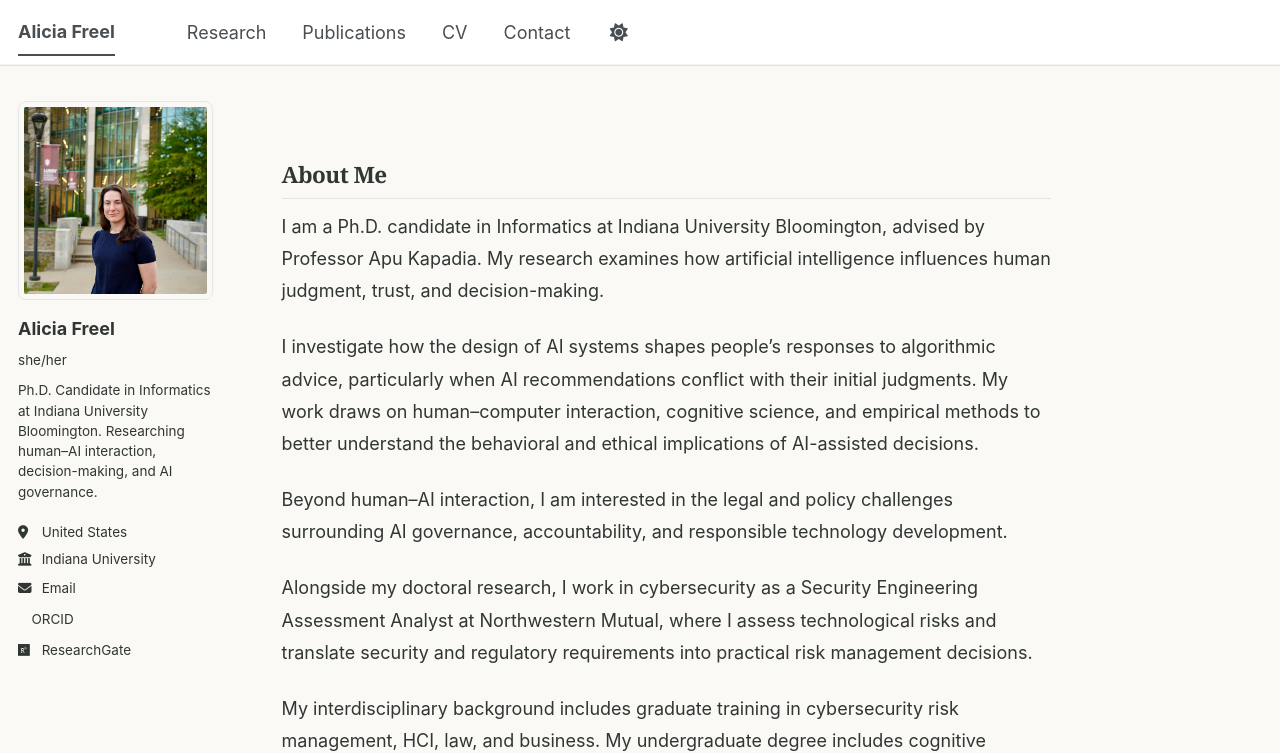
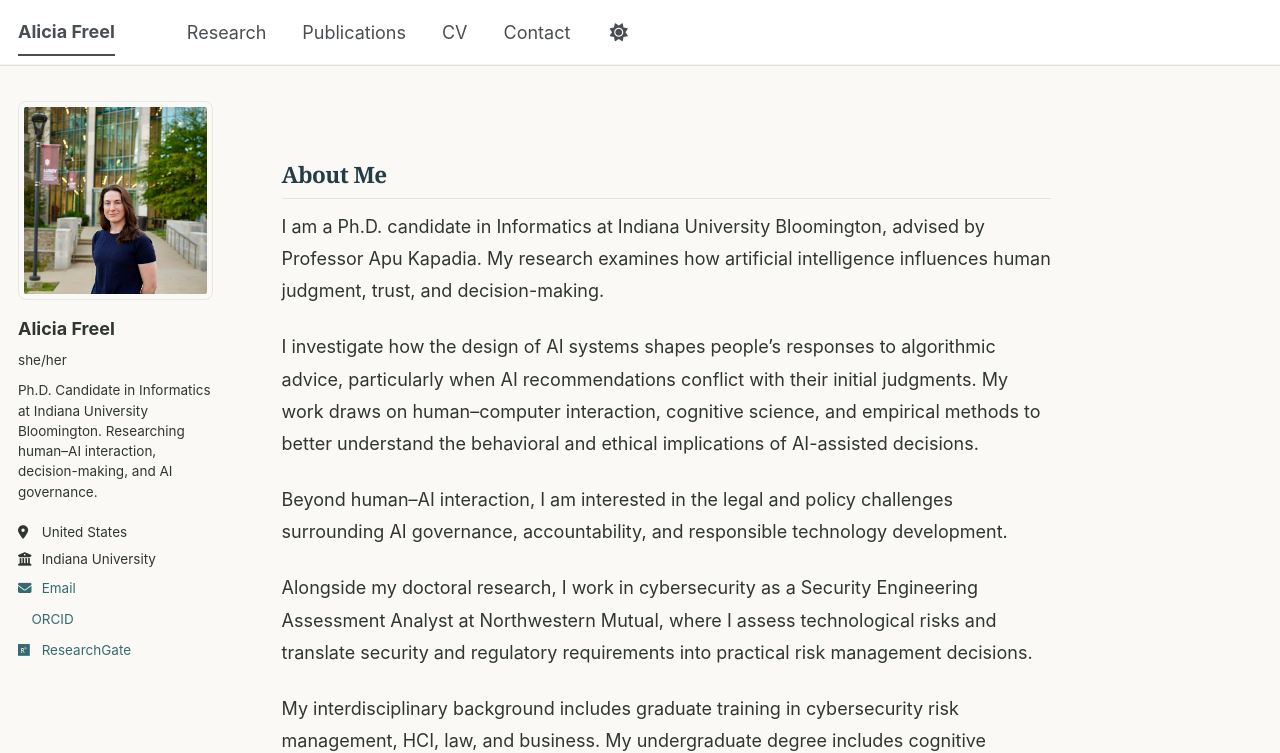
Before and after one commit to anfreel/anfreel.github.io, a Jekyll site: the page built from _pages/about.md, in a window 1280 px wide. Shown: the top 753 px of the page. Built offline with Jekyll 4.4.1, drawn with Linux system fonts in a browser that asks for light colours; a style sheet for code colours, icons or effects is not loaded.

Commit message:
Update main.scss

```diff
--- a/assets/css/main.scss
+++ b/assets/css/main.scss
@@ -105,3 +105,26 @@ body {
     box-shadow: none;
   }
 }
+
+
+/* Refined academic color accents */
+
+.page__content a,
+.author__urls a {
+  color: #356B70;
+}
+
+.page__content a:hover,
+.author__urls a:hover {
+  color: #23464F;
+}
+
+.page__title,
+.page__content h1,
+.page__content h2 {
+  color: #243C46;
+}
+
+.page__content h2 {
+  border-bottom-color: #DDE6E2;
+}
```
